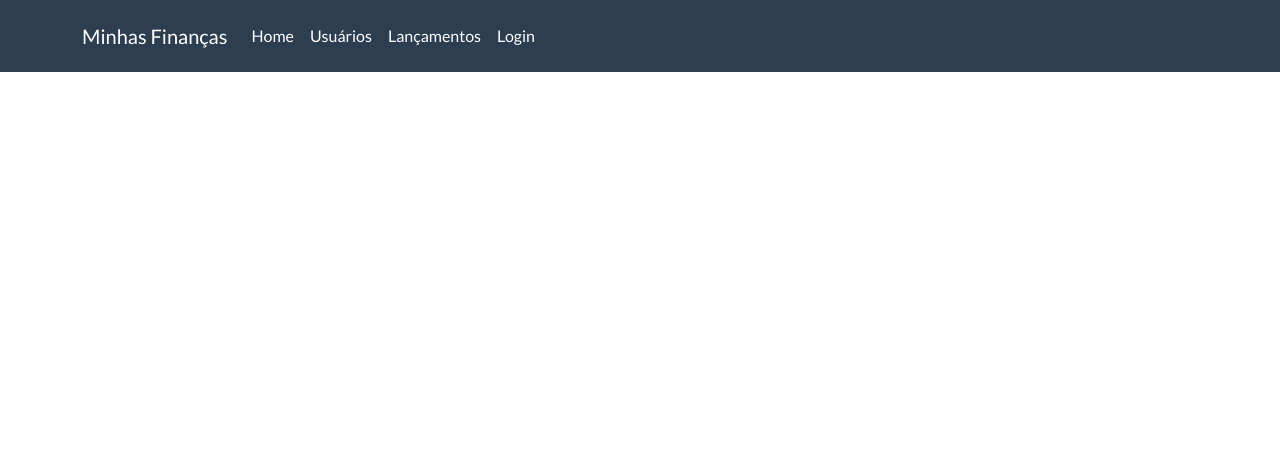
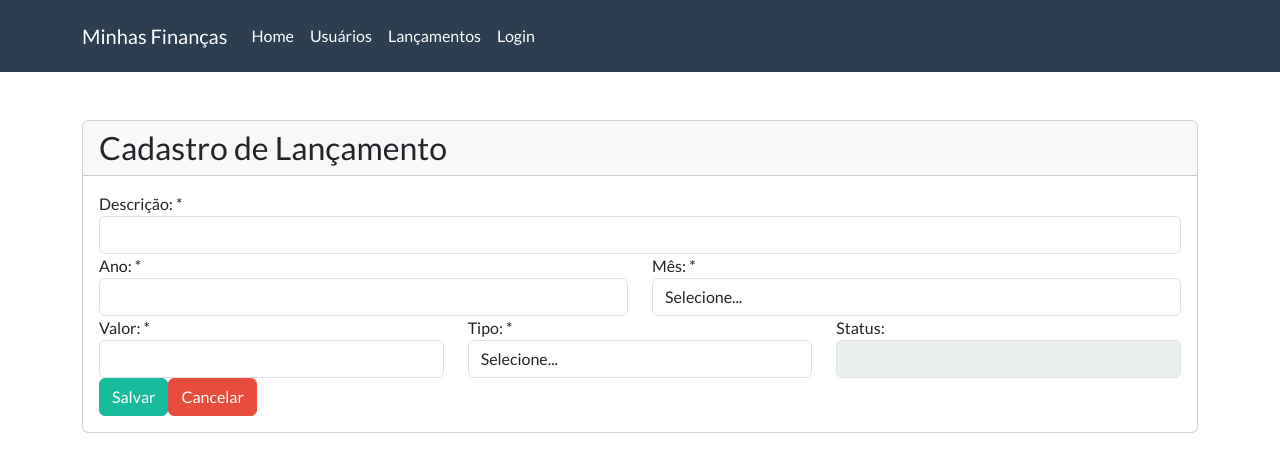
Before and after one commit to marcosjtc2022/minhasfinancas, a React (Create React App) app: page /#/cadastro-lancamentos in a window 1280 px wide. Shown: the top 472 px of the page. Built offline with nearby package versions, Linux system fonts and the light colour scheme.

Commit message:
Formulário cadastro de lançamento

```diff
--- a/src/main/rotas.js
+++ b/src/main/rotas.js
@@ -3,6 +3,7 @@
 import Home from "../views/home";
 import CadastroUsuario from "../views/cadastroUsuario";
 import ConsultaLancamentos from "../views/lancamentos/consulta-lancamentos";
+import CadastroLancamentos from "../views/lancamentos/cadastro-lancamentos";
 
 import { Route,Switch,HashRouter} from 'react-router-dom'
 
@@ -16,6 +17,7 @@
               <Route path="/login" component={Login} />
               <Route path="/cadastro-usuarios" component={CadastroUsuario} />
               <Route path="/consulta-lancamentos" component={ConsultaLancamentos} />
+              <Route path="/cadastro-lancamentos" component={CadastroLancamentos} />
 
             </Switch>
         </HashRouter>
--- /dev/null
+++ b/src/views/lancamentos/cadastro-lancamentos.js
@@ -0,0 +1,128 @@
+import React from "react";
+
+import Card from "../../components/card";
+import FormGroup from "../../components/form-group";
+
+
+import { withRouter } from "react-router-dom";
+import SelectMenu from "../../components/selectMenu";
+import LancamentoService from "../../app/service/lancamentoService";
+
+
+
+class CadastroLancmentos extends React.Component{
+
+    state = {
+        id: null,
+        descricao: '',
+        valor: '',
+        mes: '',
+        ano: '',
+        tipo: '',
+        status: ''
+
+    }
+
+    constructor(){
+        super();
+        this.service = new LancamentoService();
+    }
+
+    submit = () => {
+        console.log(this.state);
+    }
+
+    handleChange = (event) => {
+       const value = event.target.value;
+       const name = event.target.name;
+
+       this.setState({ [name] : value });
+    }
+
+    render(){
+       const tipos = this.service.obterListaTipos();
+       const meses = this.service.obterListaMeses();
+
+       return(
+
+          <Card title="Cadastro de Lançamento">
+              <div className="row">
+                <div className="col-md-12">
+                  <FormGroup id="inputDescricao" label="Descrição: *">
+                      <input id="inputDescricao"
+                      type="text"
+                      className="form-control"
+                      name="descricao"
+                      value={this.state.descricao}
+                      onChange={this.handleChange}/>
+                  </FormGroup>
+                </div>
+              </div>
+              <div className="row">
+                  <div className="col-md-6">
+                      <FormGroup id="inputAno" label="Ano: *">
+                         <input id="inputAno"
+                          type="text"
+                          className="form-control"
+                          name="ano"
+                          value={this.state.ano}
+                          onChange={this.handleChange}/>
+                      </FormGroup>
+                  </div>
+                  <div className="col-md-6">
+                      <FormGroup id="inputMes" label="Mês: *">
+                        <SelectMenu id="inputMes"
+                         lista={meses}
+                         className="form-control"
+                         name="mes"
+                         value={this.state.mes}
+                         onChange={this.handleChange}/>
+                      </FormGroup>
+                  </div>
+                  <div className="col-md-4">
+                      <FormGroup id="inputValor" label="Valor: *">
+                         <input id="inputValor"
+                          type="text"
+                          className="form-control"
+                          name="valor"
+                          value={this.state.valor}
+                          onChange={this.handleChange}/>
+                      </FormGroup>
+                  </div>
+                  <div className="col-md-4">
+                      <FormGroup id="inputTipo" label="Tipo: *">
+                         <SelectMenu id="inputTipo"
+                          lista={tipos}
+                          className="form-control"
+                          name="tipo"
+                          value={this.state.tipo}
+                          onChange={this.handleChange}/>
+                      </FormGroup>
+                  </div>
+
+                  <div className="col-md-4">
+                      <FormGroup id="inputStatus" label="Status: ">
+                         <input type="text"
+                          name="status"
+                          value={this.state.status}
+                          className="form-control" disabled />
+                      </FormGroup>
+                  </div>
+
+            </div>
+            <div className="row">
+              <div className="col-md-6">
+                <button onClick={this.submit} className="btn btn-success">Salvar</button>
+                <button className="btn btn-danger">Cancelar</button>
+              </div>
+            </div>
+          </Card>
+
+
+       )
+
+    }
+
+}
+
+export default withRouter(CadastroLancmentos);
```
